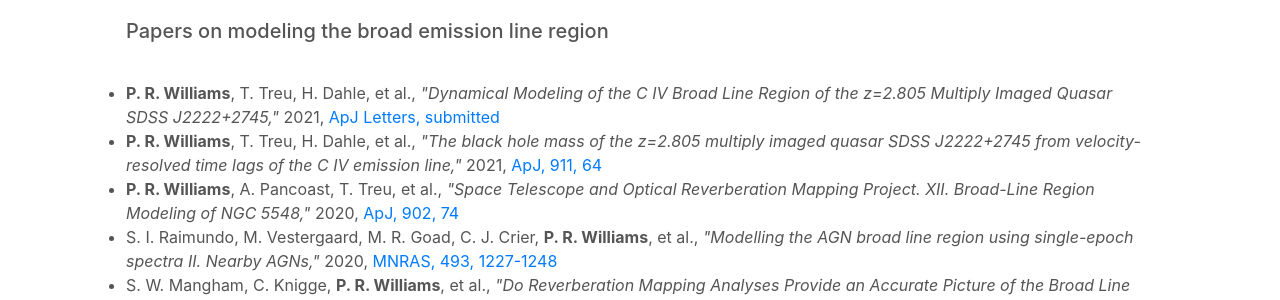
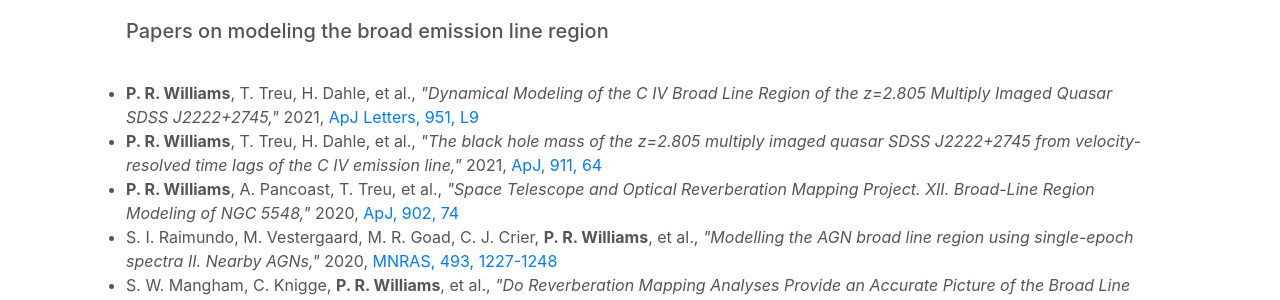
Before and after one commit to peterrwi/peterrwi.github.io, a Jekyll site: the page built from index.html, in a window 1280 px wide and 900 px high, scrolled down 3391 px. Shown: the part 156-456 px from the top of the window. Built offline with Jekyll 4.4.1, drawn with Linux system fonts in a browser that asks for light colours; nearby versions of some CDN libraries; formulas are drawn with MathJax 3.

Commit message:
Updated with published ref

```diff
--- a/_includes/publications.html
+++ b/_includes/publications.html
@@ -5,7 +5,7 @@
     <div class="publications-grid">
       <h5>Papers on modeling the broad emission line region</h5>
       <ul>
-        <li> <b>P. R. Williams</b>, T. Treu, H. Dahle, et al., <i>"Dynamical Modeling of the C IV Broad Line Region of the z=2.805  Multiply Imaged Quasar SDSS J2222+2745,"</i> 2021, <a href="https://ui.adsabs.harvard.edu/abs/2021arXiv210310961W" target="_blank">ApJ Letters, submitted</a></li>
+        <li> <b>P. R. Williams</b>, T. Treu, H. Dahle, et al., <i>"Dynamical Modeling of the C IV Broad Line Region of the z=2.805  Multiply Imaged Quasar SDSS J2222+2745,"</i> 2021, <a href="https://ui.adsabs.harvard.edu/abs/2021ApJ...915L...9W" target="_blank">ApJ Letters, 951, L9</a></li>
         <li> <b>P. R. Williams</b>, T. Treu, H. Dahle, et al., <i>"The black hole mass of the z=2.805 multiply imaged quasar SDSS J2222+2745 from velocity-resolved time lags of the C IV emission line,"</i> 2021, <a href="https://ui.adsabs.harvard.edu/abs/2021ApJ...911...64W" target="_blank">ApJ, 911, 64</a></li>
         <li> <b>P. R. Williams</b>, A. Pancoast, T. Treu, et al., <i>"Space Telescope and Optical Reverberation Mapping Project. XII. Broad-Line Region Modeling of NGC 5548,"</i> 2020, <a href="https://ui.adsabs.harvard.edu/abs/2020ApJ...902...74W" target="_blank">ApJ, 902, 74</a></li>
         <li>S. I. Raimundo, M. Vestergaard, M. R. Goad, C. J. Crier, <b>P. R. Williams</b>, et al., <i>"Modelling the AGN broad line region using single-epoch spectra II. Nearby AGNs,"</i> 2020, <a href="https://ui.adsabs.harvard.edu/abs/2020MNRAS.493.1227R" target="_blank">MNRAS, 493, 1227-1248</a></li>
```
